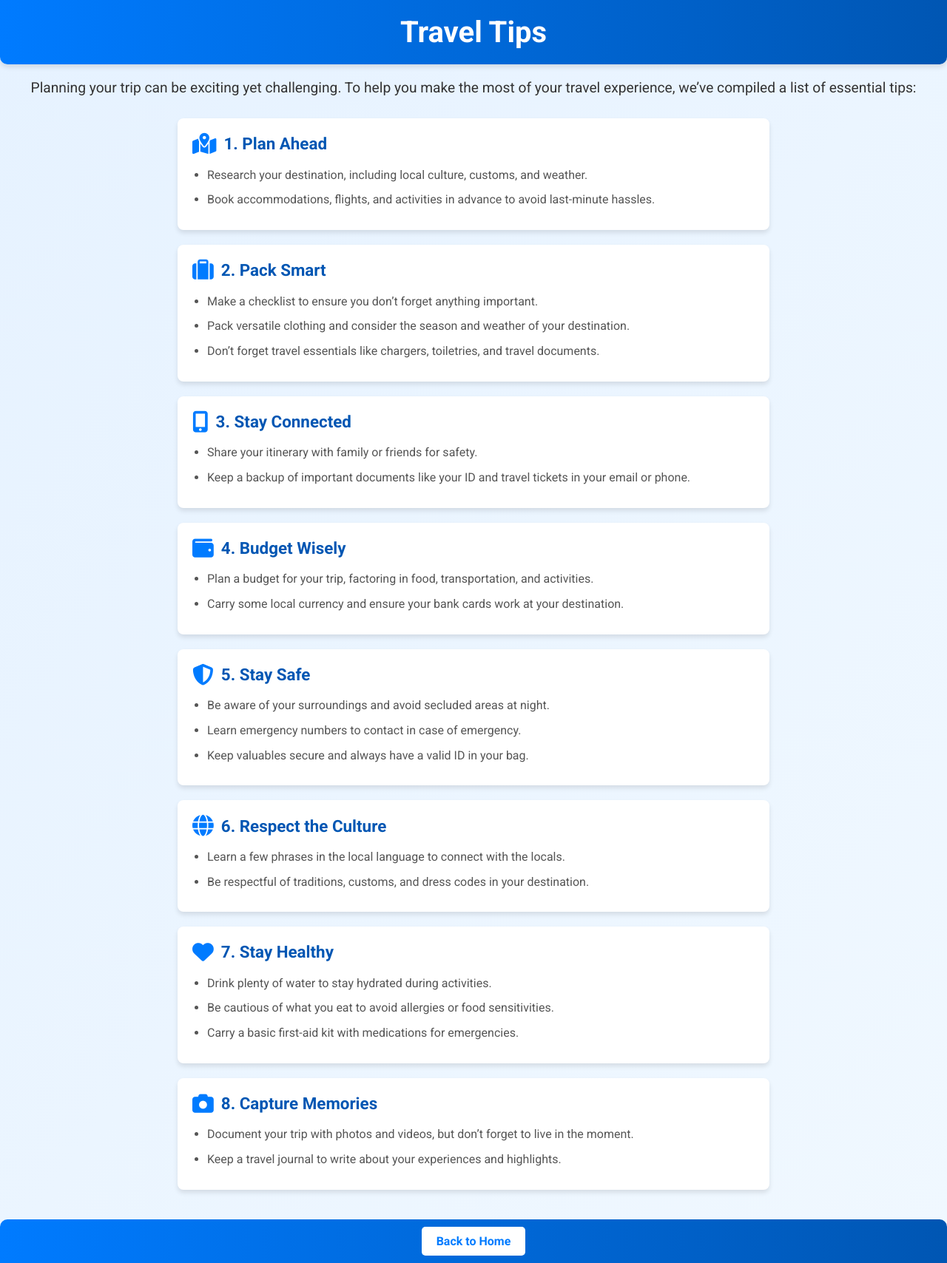
After one commit to Maykull/devasc-project-3, a Flask app: page /travel-tips in a window 1280 px wide. The commit adds this page. Shown: the whole page at 74% size. Run offline with Flask 3, Linux system fonts and the light colour scheme; some libraries are stand-ins or nearby versions.

Commit message:
Added Tips page

```diff
--- a/app.py
+++ b/app.py
@@ -128,6 +128,11 @@ def suggestions():
     suggestions = [hit["name"] for hit in json_data.get("hits", [])]
     return jsonify(suggestions)
 
+@app.route('/travel-tips')
+def travel_tips():
+    return render_template('travel_tips.html')
+
+
 # Run the Flask app
 if __name__ == '__main__':
     app.run(debug=True)
--- /dev/null
+++ b/templates/travel_tips.html
@@ -0,0 +1,243 @@
+<!DOCTYPE html>
+<html lang="en">
+  <head>
+    <meta charset="UTF-8" />
+    <meta name="viewport" content="width=device-width, initial-scale=1.0" />
+    <title>Travel Tips</title>
+    <link
+      href="https://fonts.googleapis.com/css2?family=Roboto:wght@400;500;700&display=swap"
+      rel="stylesheet"
+    />
+    <style>
+      body {
+        font-family: "Roboto", sans-serif;
+        margin: 0;
+        padding: 0;
+        background: linear-gradient(to bottom right, #e6f2ff, #f0f8ff);
+        color: #333;
+      }
+      header {
+        background: linear-gradient(to right, #007bff, #0056b3);
+        color: white;
+        padding: 20px 0;
+        text-align: center;
+        margin-bottom: 20px;
+        border-radius: 0 0 10px 10px;
+        box-shadow: 0 4px 6px rgba(0, 0, 0, 0.1);
+      }
+      header h1 {
+        margin: 0;
+        font-size: 2.5em;
+        font-weight: 700;
+      }
+      p.intro {
+        font-size: 1.2em;
+        color: #333;
+        text-align: center;
+        margin: 20px 20px 30px;
+      }
+      .tips-container {
+        max-width: 800px;
+        margin: auto;
+      }
+      .tip-card {
+        background-color: white;
+        padding: 20px;
+        border-radius: 8px;
+        box-shadow: 0 4px 6px rgba(0, 0, 0, 0.1);
+        margin-bottom: 20px;
+        transition: transform 0.3s ease, box-shadow 0.3s ease;
+      }
+      .tip-card:hover {
+        transform: translateY(-5px);
+        box-shadow: 0 8px 12px rgba(0, 0, 0, 0.2);
+      }
+      .tip-header {
+        display: flex;
+        align-items: center;
+        margin-bottom: 15px;
+      }
+      .tip-header h2 {
+        margin: 0 0 0 10px;
+        color: #0056b3;
+        font-size: 1.4em;
+        font-weight: 600;
+      }
+      .tip-header i {
+        font-size: 1.8em;
+        color: #007bff;
+      }
+      .tip-list {
+        padding-left: 20px;
+        margin: 0;
+        color: #555;
+      }
+      .tip-list li {
+        margin: 8px 0;
+        line-height: 1.6;
+      }
+      footer {
+        text-align: center;
+        margin-top: 40px;
+        padding: 20px 0;
+        background: linear-gradient(to right, #007bff, #0056b3);
+        color: white;
+        border-radius: 10px 10px 0 0;
+      }
+      footer a {
+        text-decoration: none;
+        background-color: white;
+        color: #007bff;
+        padding: 10px 20px;
+        border-radius: 5px;
+        font-weight: 600;
+        transition: background-color 0.3s ease, color 0.3s ease;
+      }
+      footer a:hover {
+        background-color: #0056b3;
+        color: white;
+      }
+    </style>
+  </head>
+  <body>
+    <header>
+      <h1>Travel Tips</h1>
+    </header>
+    <p class="intro">
+      Planning your trip can be exciting yet challenging. To help you make the
+      most of your travel experience, we’ve compiled a list of essential tips:
+    </p>
+    <div class="tips-container">
+      <div class="tip-card">
+        <div class="tip-header">
+          <i class="fas fa-map-marked-alt"></i>
+          <h2>1. Plan Ahead</h2>
+        </div>
+        <ul class="tip-list">
+          <li>
+            Research your destination, including local culture, customs, and
+            weather.
+          </li>
+          <li>
+            Book accommodations, flights, and activities in advance to avoid
+            last-minute hassles.
+          </li>
+        </ul>
+      </div>
+      <div class="tip-card">
+        <div class="tip-header">
+          <i class="fas fa-suitcase"></i>
+          <h2>2. Pack Smart</h2>
+        </div>
+        <ul class="tip-list">
+          <li>
+            Make a checklist to ensure you don’t forget anything important.
+          </li>
+          <li>
+            Pack versatile clothing and consider the season and weather of your
+            destination.
+          </li>
+          <li>
+            Don’t forget travel essentials like chargers, toiletries, and travel
+            documents.
+          </li>
+        </ul>
+      </div>
+      <div class="tip-card">
+        <div class="tip-header">
+          <i class="fas fa-mobile-alt"></i>
+          <h2>3. Stay Connected</h2>
+        </div>
+        <ul class="tip-list">
+          <li>Share your itinerary with family or friends for safety.</li>
+          <li>
+            Keep a backup of important documents like your ID and travel tickets
+            in your email or phone.
+          </li>
+        </ul>
+      </div>
+      <div class="tip-card">
+        <div class="tip-header">
+          <i class="fas fa-wallet"></i>
+          <h2>4. Budget Wisely</h2>
+        </div>
+        <ul class="tip-list">
+          <li>
+            Plan a budget for your trip, factoring in food, transportation, and
+            activities.
+          </li>
+          <li>
+            Carry some local currency and ensure your bank cards work at your
+            destination.
+          </li>
+        </ul>
+      </div>
+      <div class="tip-card">
+        <div class="tip-header">
+          <i class="fas fa-shield-alt"></i>
+          <h2>5. Stay Safe</h2>
+        </div>
+        <ul class="tip-list">
+          <li>
+            Be aware of your surroundings and avoid secluded areas at night.
+          </li>
+          <li>Learn emergency numbers to contact in case of emergency.</li>
+          <li>Keep valuables secure and always have a valid ID in your bag.</li>
+        </ul>
+      </div>
+      <div class="tip-card">
+        <div class="tip-header">
+          <i class="fas fa-globe"></i>
+          <h2>6. Respect the Culture</h2>
+        </div>
+        <ul class="tip-list">
+          <li>
+            Learn a few phrases in the local language to connect with the
+            locals.
+          </li>
+          <li>
+            Be respectful of traditions, customs, and dress codes in your
+            destination.
+          </li>
+        </ul>
+      </div>
+      <div class="tip-card">
+        <div class="tip-header">
+          <i class="fas fa-heart"></i>
+          <h2>7. Stay Healthy</h2>
+        </div>
+        <ul class="tip-list">
+          <li>Drink plenty of water to stay hydrated during activities.</li>
+          <li>
+            Be cautious of what you eat to avoid allergies or food
+            sensitivities.
+          </li>
+          <li>Carry a basic first-aid kit with medications for emergencies.</li>
+        </ul>
+      </div>
+      <div class="tip-card">
+        <div class="tip-header">
+          <i class="fas fa-camera"></i>
+          <h2>8. Capture Memories</h2>
+        </div>
+        <ul class="tip-list">
+          <li>
+            Document your trip with photos and videos, but don’t forget to live
+            in the moment.
+          </li>
+          <li>
+            Keep a travel journal to write about your experiences and
+            highlights.
+          </li>
+        </ul>
+      </div>
+    </div>
+    <footer>
+      <a href="/">Back to Home</a>
+    </footer>
+    <script
+      src="https://kit.fontawesome.com/a076d05399.js"
+      crossorigin="anonymous"
+    ></script>
+  </body>
+</html>
```
Also changed, not shown: templates/index.html (+58 -2 lines), templates/welcome.html (+24 -12 lines).
